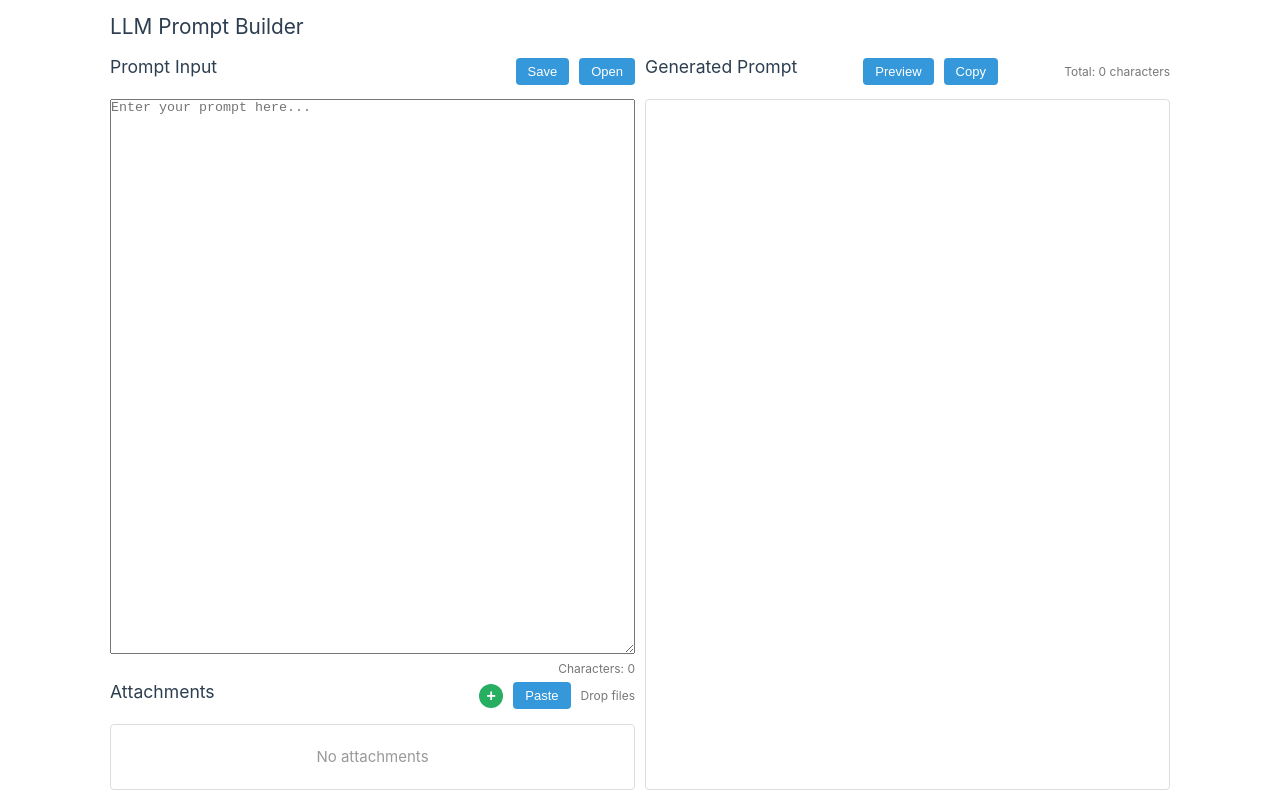
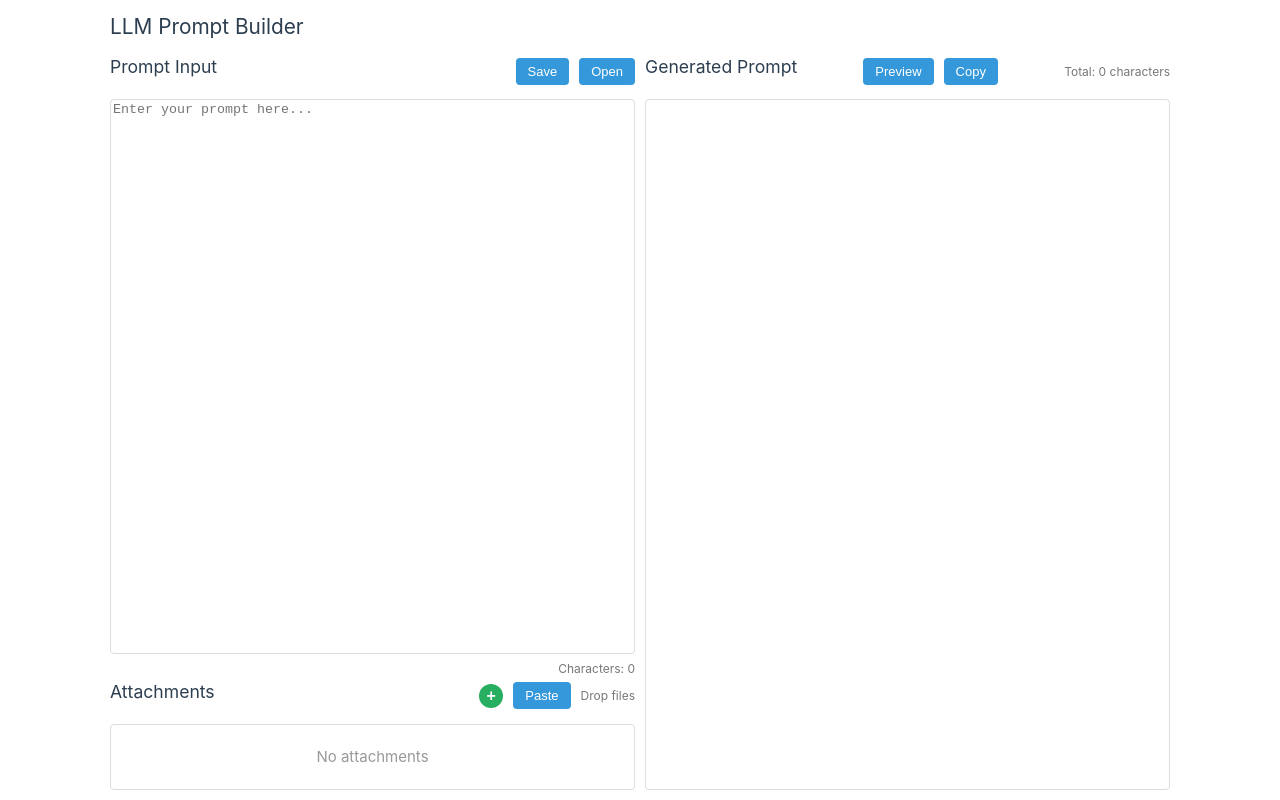
Before and after one commit to chengkande/promptbuilder, a Vue app: page / in a window 1280 px wide. Built offline with nearby package versions, Linux system fonts and the light colour scheme.

Commit message:
modify promt input text area style

```diff
--- a/src/App.vue
+++ b/src/App.vue
@@ -577,9 +577,16 @@ h3 {
 
 .prompt-textarea{
   flex: 1;
+  padding: 2px;
+  border: 1px solid #ddd;
+  border-radius: 4px;
+  resize: none;
+  outline: none;
 }
-.attachment-content-textarea {
-  flex: 1;
+
+.prompt-textarea:focus {
+  border-color: #3498db;
+  box-shadow: 0 0 0 2px rgba(52, 152, 219, 0.2);
 }
 
 .char-count {
@@ -701,13 +708,19 @@ h3 {
 }
 
 .attachment-content-textarea {
-  width: 100%;
+  flex: 1;
   padding: 10px;
   border: 1px solid #ddd;
   border-radius: 4px;
   resize: none;
   font-size: 14px;
+  outline: none;
   overflow-y: auto;
+}
+
+.attachment-content-textarea:focus {
+  border-color: #3498db;
+  box-shadow: 0 0 0 2px rgba(52, 152, 219, 0.2);
 }
 
 .output-header {
```
